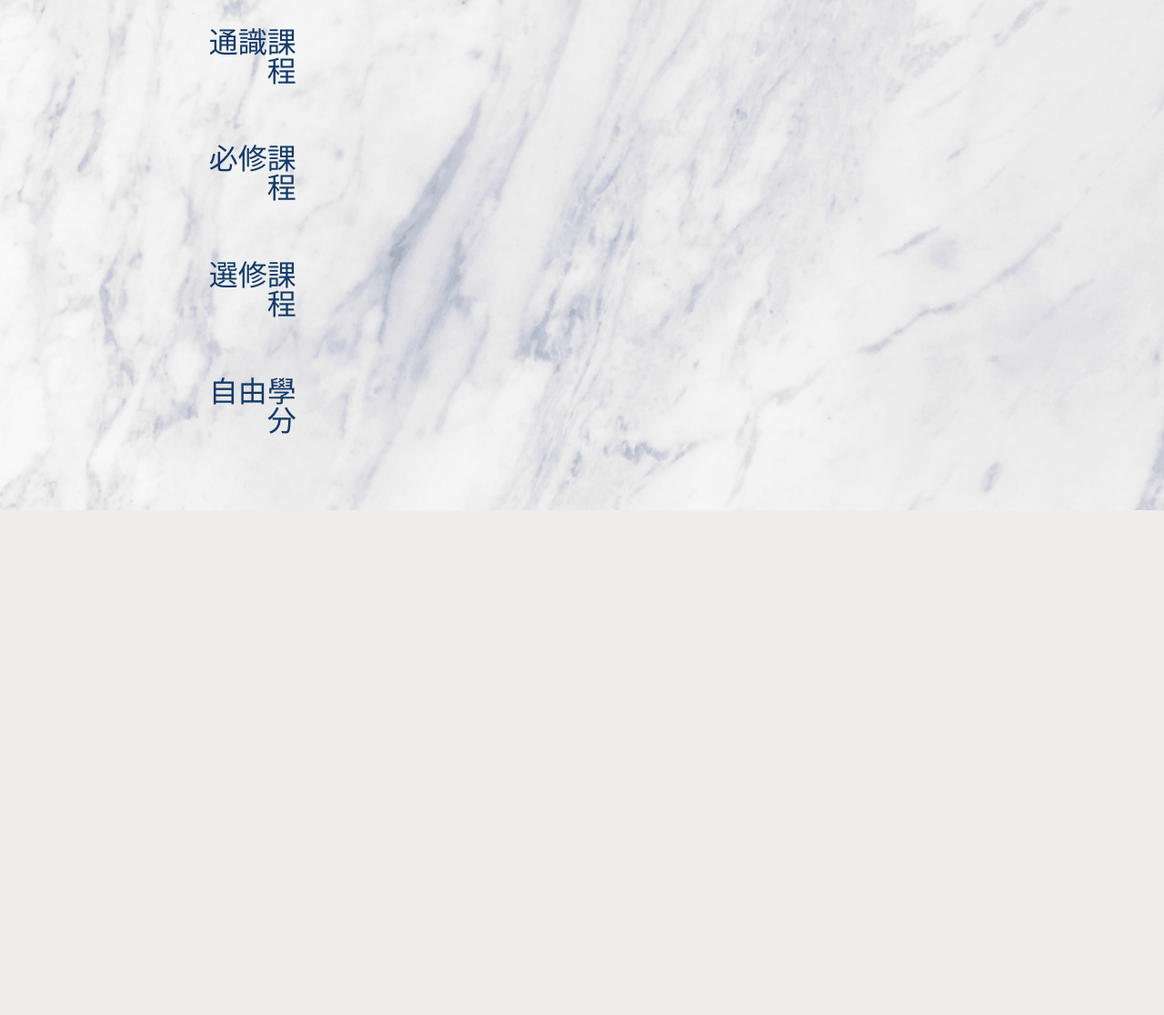
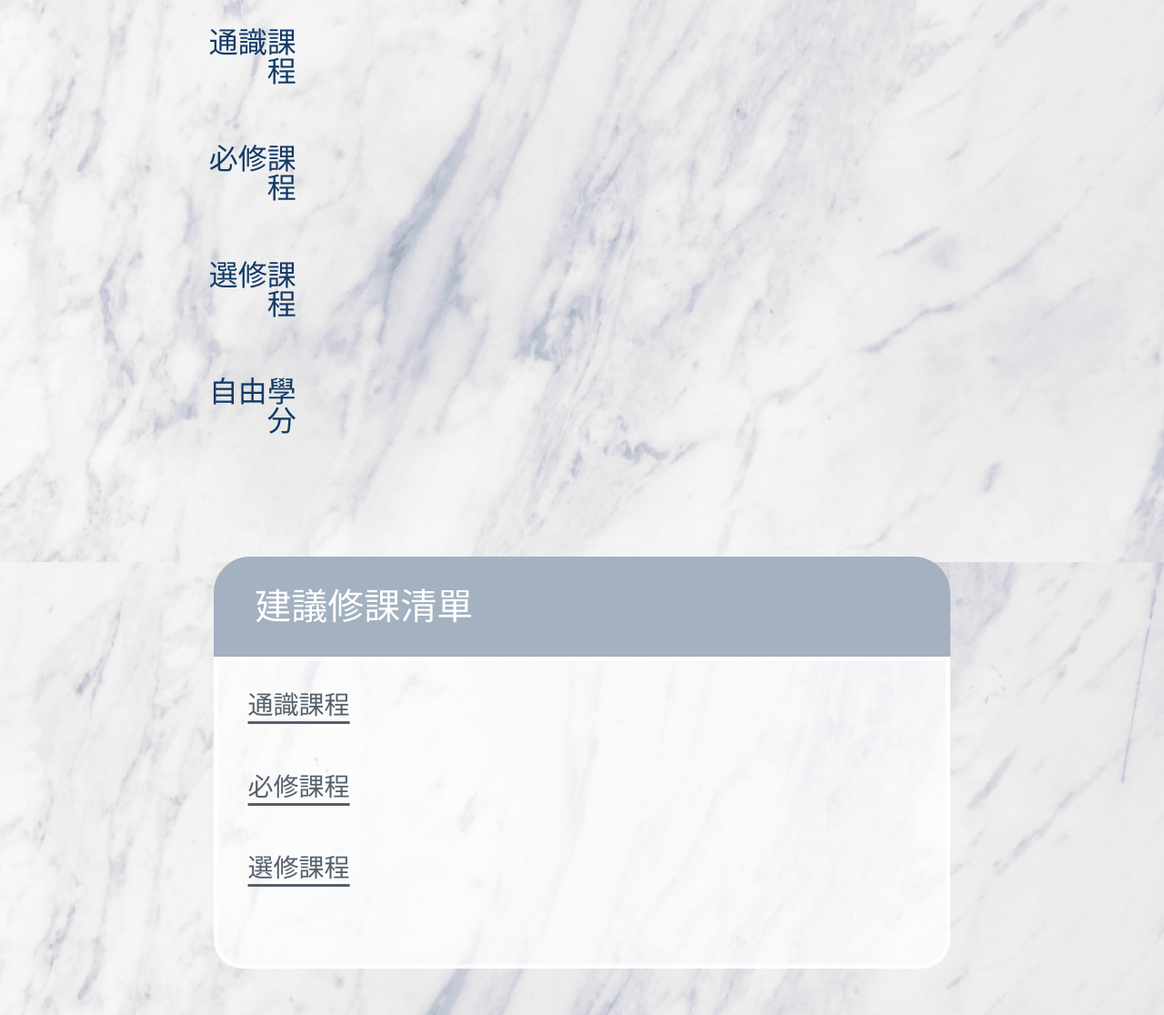
Before and after one commit to NCNU-OpenSource/automatedSquid, a Python web app: template flask/templates/result.html in a window 1280 px wide. Shown: the part 292-1408 px from the top of the page at 91% size. Before the commit the page ends 853 px from the top, so only its background shows below. Run offline with Jinja, Linux system fonts and the light colour scheme; the template is opened without the code that fills it: most values are stand-ins (such as "Sample title", 1, 10 or a date in 2020).

Commit message:
Add files via upload

```diff
--- a/flask/templates/result.html
+++ b/flask/templates/result.html
@@ -54,6 +54,35 @@
 
   }
 
+  #recommandTitle {
+    padding: 0.5em 0em 0.5em 1em;
+    font-size: 2.5em;
+    color: rgb(255, 255, 255);
+    background-color: rgb(163, 177, 192);
+    border:  5px solid rgb(163, 177, 192);
+    border-radius: 1em 1em 0em 0em;
+  }
+
+  #recommandList {
+    padding: 4%;
+    background-color: rgba(255, 255, 255, 0.7);
+    border:  5px solid rgba(255, 255, 255, 0.7);
+    border-radius: 0em 0em 2em 2em;
+  }
+
+  .categoryTitle {
+    color: rgb(84, 96, 108);
+    text-decoration: underline;
+    text-decoration-thickness: 0.1em;
+    text-underline-offset: 0.3em;
+  }
+
+  .categoryDiv {
+    font-size: 1.5em;
+    color: rgb(84, 96, 108);
+    padding: 1em 0em 1em 0em;
+  }
+
 
 </style>
 
@@ -74,7 +103,51 @@
         <tr id="row3"><td class="category" id="category3">自由學分</td><td  class="bar" id="bar3"></td><td class="number"  id="number3"></td></tr>
       </table>
     </div>
-    </form>
+    <div style="padding: 5% 10% 5% 10%;" >
+      <div class="" id="recommandTitle">
+        建議修課清單
+      </div>
+      <div class="" id="recommandList">
+        <div class="" id="generalDiv">
+          <h3 class="categoryTitle">通識課程</h3>
+          <div class="categoryDiv " id="generalContent">
+
+          </div>
+        </div>
+        <div class="" id="necessaryDiv">
+          <h3 class="categoryTitle">必修課程</h3>
+          <div class="categoryDiv " id="necessaryContent">
+
+          </div>
+        </div>
+        <div class="" id="chooseDiv">
+          <h3 class="categoryTitle">選修課程</h3>
+          <div class="categoryDiv " id="chooseContent">
+
+          </div>
+        </div>
+        <div class="" id="freeDiv">
+          <h3 class="categoryTitle">自由選修</h3>
+          <div class="categoryDiv " id="freeContent">
+
+          </div>
+        </div>
+        <div class="" id="speechDiv">
+          <h3 class="categoryTitle">通識講座</h3>
+          <div class="categoryDiv" id="speechContent">
+
+          </div>
+        </div>
+        <div class="" id="EpassDiv">
+          <h3 class="categoryTitle">英文畢業門檻</h3>
+          <div class="categoryDiv" id="EpassContent">
+
+          </div>
+        </div>
+      </div>
+
+
+    </div>
   </div>
   {% include './models/bs_js.html' %}
 
@@ -85,7 +158,8 @@
       console.log(percentage);
       for (let i=0; i<percentage.length; i++) {
         if(percentage[i] < 0) {
-          document.getElementById("row"+i.toString()).style.visibility = "hidden";
+          // document.getElementById("row"+i.toString()).style.visibility = "hidden";
+          document.getElementById("row"+i.toString()).style.display = "none";
         }
         else {
           // console.log(i);
@@ -104,7 +178,83 @@
       }
     }
 
+    // function printGeneral() {
+    //   if() {
+    //     let html = "";
+    //     document.getElementById('').innerHTML = html;
+    //   } else{
+    //     document.getElementById('').style.display = "none";
+    //   }
+    // }
+    // function printNecessary() {
+    //   if() {
+    //     let html = "";
+    //     document.getElementById('').innerHTML = html;
+    //   } else{
+    //     document.getElementById('').style.display = "none";
+    //   }
+    // }
+    // function printChoose() {
+    //   if() {
+    //     let html = "";
+    //     document.getElementById('').innerHTML = html;
+    //   } else{
+    //     document.getElementById('').style.display = "none";
+    //   }
+    // }
+    function printFree() {
+      let need = '{{needFreeCredit}}';
+      console.log("Free: ", need);
+      //  如果還沒聽完(>0)
+      if (need > 0) {
+        let html = `<ul><li>缺 ${need} 學分</li></ul>`;
+        document.getElementById('freeContent').innerHTML = html;
+      }else {
+        document.getElementById('freeDiv').style.display = "none";
+      }
+    }
+    function printSpeech() {
+      let need = '{{missGspeech}}';
+      console.log("Speech: ", need);
+      //  如果還沒聽完(>0)
+      if (need > 0) {
+        let html = `<ul><li>缺 ${need} 場</li></ul>`;
+        document.getElementById('speechContent').innerHTML = html;
+      }else {
+        document.getElementById('speechDiv').style.display = "none";
+      }
+    }
+    function printEpass() {
+      let Epass = '{{Epass}}';
+      console.log("Epass: ", Epass);
+      if (Epass == "False") {
+        let html = '<ul><li>未通過</li></ul>';
+        document.getElementById('EpassContent').innerHTML = html;
+      } else {
+        document.getElementById('EpassDiv').style.display = "none";
+      }
+    }
+
+    function showList() {
+      //通識
+      //printGeneral()
+      //必修
+      //printNecessary()
+      //選修
+      //printChoose()
+      //自由選修
+      printFree()
+      //通識講座
+      printSpeech()
+      //英文畢業門檻
+      printEpass()
+    }
     showBar();
+    showList()
+    // console.log('{{Gspeech}}');
+    // needFreeCredit
+    // missGspeech
+    // EPass
 
   </script>
 </body>
```
Also changed, not shown: flask/templates/check.html (+24 -3 lines). Lines whose indentation alone changed are shown as unchanged.
